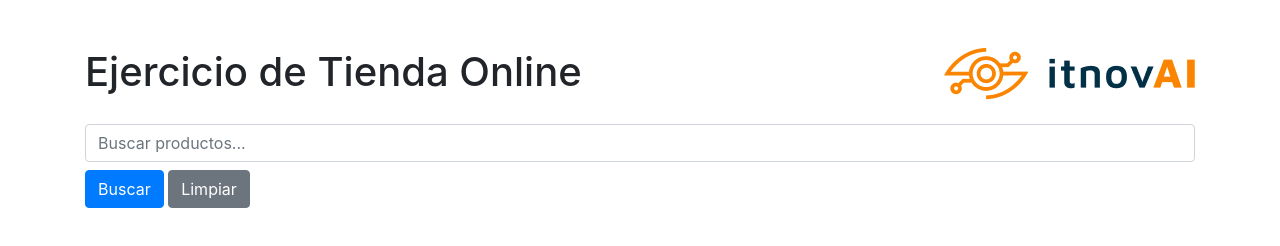
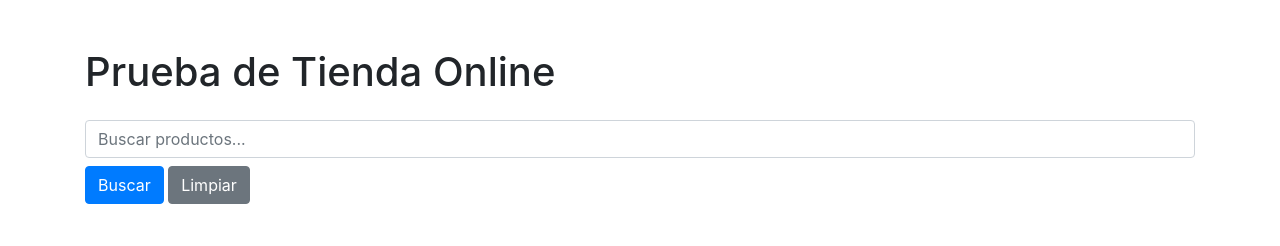
Before and after one commit to COv879/Tienda-online-prueba, a website: page Frontend/index.html in a window 1280 px wide. Drawn offline with nearby package versions, Linux system fonts and the light colour scheme; no server answers.

Commit message:
Updated Index

```diff
--- a/Frontend/index.html
+++ b/Frontend/index.html
@@ -9,7 +9,7 @@
 </head>
 <body>
   <div class="container mt-5">
-    <h1 class="my-4">Ejercicio de Tienda Online<img src="assets/itnovai_logo.png" alt="Logo" class="mb-4 float-right"></h1>
+    <h1 class="my-4">Prueba de Tienda Online</h1>
     <div class="search-bar mb-4">
       <input type="text" id="searchQuery" class="form-control" placeholder="Buscar productos...">
       <button id="searchButton" class="btn btn-primary mt-2">Buscar</button>
```
